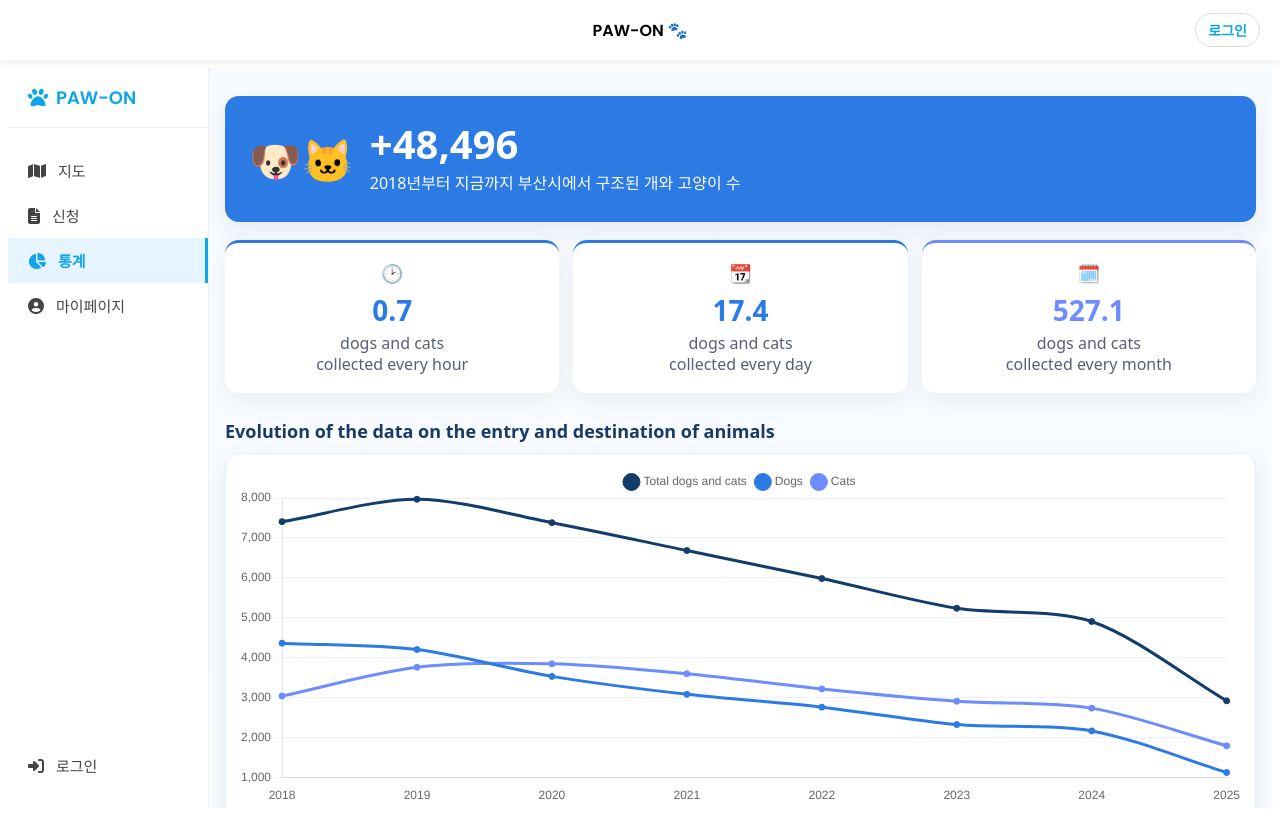
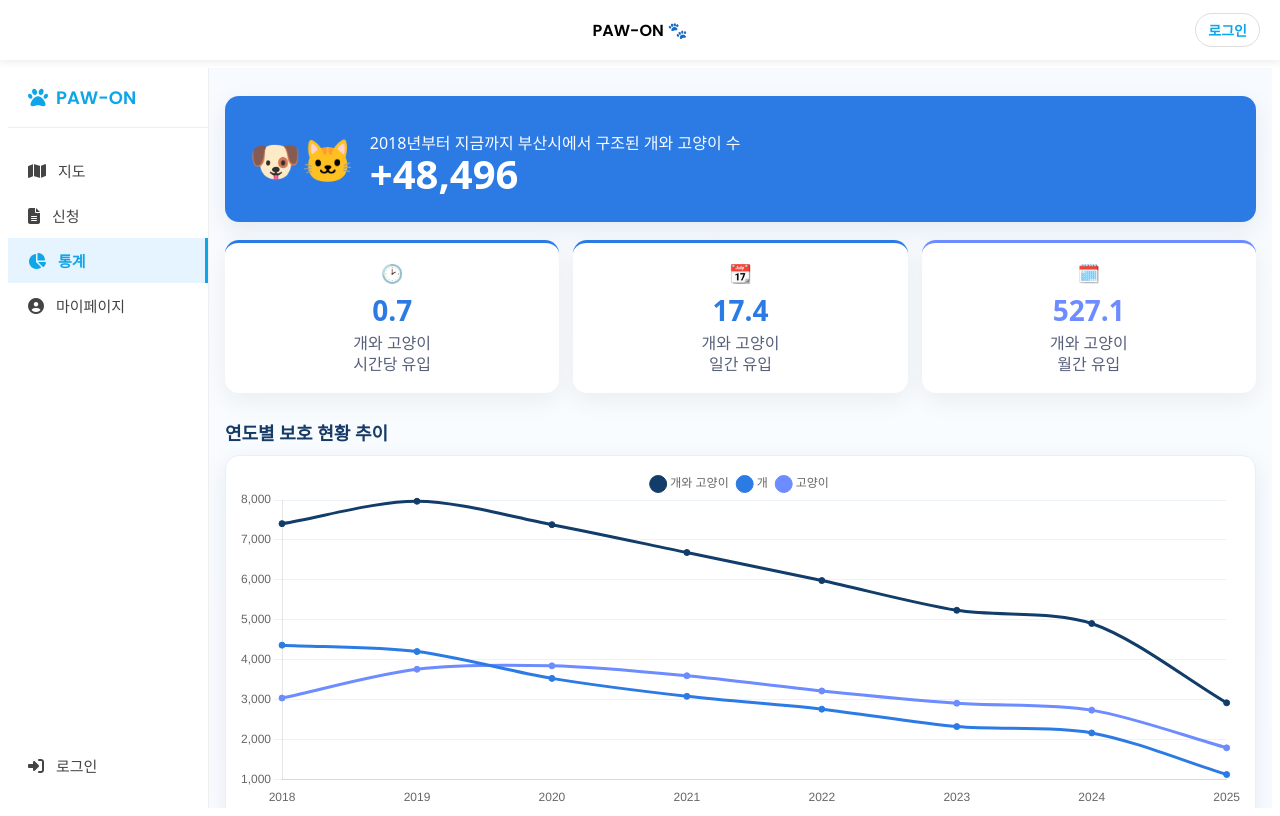
Before and after one commit to DIVE2025-updown/dive2025_FE, a Vue app: page /stats in a window 1280 px wide. Built offline with nearby package versions, Linux system fonts and the light colour scheme; no server answers.

Commit message:
feat(stats): stats 페이지 번역

```diff
--- a/src/components/stats/YearlyArrivalDonut.vue
+++ b/src/components/stats/YearlyArrivalDonut.vue
@@ -34,9 +34,13 @@ watch(
 watch(selected, (v) => emit('update:modelValue', v));
 
 /** 계산 데이터 */
-const current = computed(() => props.dataByYear[selected.value] || { dogs: 0, cats: 0 });
+const current = computed(
+    () => props.dataByYear[selected.value] || { dogs: 0, cats: 0 }
+);
 const totals = computed(() => current.value.dogs + current.value.cats);
-const dogPct = computed(() => (totals.value ? (current.value.dogs / totals.value) * 100 : 0));
+const dogPct = computed(() =>
+    totals.value ? (current.value.dogs / totals.value) * 100 : 0
+);
 const catPct = computed(() => 100 - dogPct.value);
 
 /** 차트 플러그인: 중앙 아이콘/텍스트 */
@@ -71,7 +75,12 @@ const donutData = computed(() => ({
 
 const donutOptions = {
     animation: { duration: 600, easing: 'easeOutCubic' },
-    plugins: { legend: { display: false }, tooltip: { callbacks: { label: (c) => `${c.label}: ${c.raw.toFixed(1)}%` } } },
+    plugins: {
+        legend: { display: false },
+        tooltip: {
+            callbacks: { label: (c) => `${c.label}: ${c.raw.toFixed(1)}%` },
+        },
+    },
 };
 </script>
 
@@ -83,12 +92,16 @@ const donutOptions = {
         </div>
 
         <!-- 타이틀/설명 -->
-        <h2 class="title">How many dogs or cats arrive at shelters?</h2>
-        <p class="desc">Discover how many animals arrive at shelters and how their characteristics are distributed. Is there anything that surprises you?</p>
+        <h2 class="title">보호소에는 몇 마리의 개와 고양이가 들어올까요?</h2>
+        <p class="desc">
+            보호소에 들어오는 동물의 수와 그들의 특징이 어떻게 분포되어 있는지
+            확인할 수 있습니다.
+        </p>
 
         <!-- "In {year} were taken in..." -->
         <div class="subhead">
-            In <span class="year">{{ selected }}</span> were taken in…
+            <span class="year">{{ selected }}</span> 년에 보호된 동물은 아래와
+            같아요.
         </div>
 
         <!-- 본문: 왼쪽(개), 도넛, 오른쪽(고양이) -->
@@ -100,11 +113,17 @@ const donutOptions = {
                 <div class="count">
                     <AnimatedCounter :value="current.dogs" :duration="800" />
                 </div>
-                <div class="label">DOGS</div>
+                <div class="label">개</div>
             </div>
 
             <div class="ring">
-                <ChartCanvas type="doughnut" :data="donutData" :options="donutOptions" :plugins="[centerTextPlugin]" :height="240" />
+                <ChartCanvas
+                    type="doughnut"
+                    :data="donutData"
+                    :options="donutOptions"
+                    :plugins="[centerTextPlugin]"
+                    :height="240"
+                />
             </div>
 
             <div class="side right" :style="{ '--c': colors.cat }">
@@ -114,7 +133,7 @@ const donutOptions = {
                 <div class="count">
                     <AnimatedCounter :value="current.cats" :duration="800" />
                 </div>
-                <div class="label">CATS</div>
+                <div class="label">고양이</div>
             </div>
         </div>
     </section>
@@ -126,6 +145,7 @@ const donutOptions = {
     border-radius: 18px;
     padding: 28px 26px 30px;
     box-shadow: 0 10px 30px rgba(16, 44, 84, 0.08);
+    margin-top: 30px;
 }
 .tabs-wrap {
     display: flex;
--- a/src/router/index.js
+++ b/src/router/index.js
@@ -30,7 +30,7 @@ const router = createRouter({
                 {
                     path: 'stats',
                     name: 'stats',
-                    component: Stats,
+                    component: Apply2,
                 },
                 {
                     path: 'mypage',
--- a/src/views/Apply2.vue
+++ b/src/views/Apply2.vue
@@ -43,7 +43,16 @@ const theme = reactive({
 const totals = { total: 48496, perHour: 0.7, perDay: 17.4, perMonth: 527.1 };
 const split = { dogs: 2169, cats: 2739, dogPct: 44.2, catPct: 55.8 };
 /** ===== 1) 라인 차트 ===== */
-const lineYears = ['2018', '2019', '2020', '2021', '2022', '2023', '2024', '2025'];
+const lineYears = [
+    '2018',
+    '2019',
+    '2020',
+    '2021',
+    '2022',
+    '2023',
+    '2024',
+    '2025',
+];
 const lineTotals = [7408, 7969, 7382, 6685, 5983, 5239, 4908, 2922];
 const lineDogs = [4366, 4206, 3534, 3085, 2764, 2327, 2169, 1127];
 const lineCats = [3042, 3763, 3848, 3600, 3219, 2912, 2739, 1795];
@@ -51,19 +60,52 @@ const lineCats = [3042, 3763, 3848, 3600, 3219, 2912, 2739, 1795];
 const lineData = computed(() => ({
     labels: lineYears,
     datasets: [
-        { label: 'Total dogs and cats', data: lineTotals, borderColor: theme.lineTotal, backgroundColor: theme.lineTotal, pointRadius: 3, tension: 0.3 },
-        { label: 'Dogs', data: lineDogs, borderColor: theme.lineDog, backgroundColor: theme.lineDog, pointRadius: 3, tension: 0.3 },
-        { label: 'Cats', data: lineCats, borderColor: theme.lineCat, backgroundColor: theme.lineCat, pointRadius: 3, tension: 0.3 },
+        {
+            label: '개와 고양이',
+            data: lineTotals,
+            borderColor: theme.lineTotal,
+            backgroundColor: theme.lineTotal,
+            pointRadius: 3,
+            tension: 0.3,
+        },
+        {
+            label: '개',
+            data: lineDogs,
+            borderColor: theme.lineDog,
+            backgroundColor: theme.lineDog,
+            pointRadius: 3,
+            tension: 0.3,
+        },
+        {
+            label: '고양이',
+            data: lineCats,
+            borderColor: theme.lineCat,
+            backgroundColor: theme.lineCat,
+            pointRadius: 3,
+            tension: 0.3,
+        },
     ],
 }));
 const lineOptions = {
     scales: {
-        y: { ticks: { callback: (v) => Number(v).toLocaleString() }, grid: { color: '#edf2f9' } },
+        y: {
+            ticks: { callback: (v) => Number(v).toLocaleString() },
+            grid: { color: '#edf2f9' },
+        },
         x: { grid: { display: false } },
     },
     plugins: {
-        legend: { display: true, position: 'top', labels: { usePointStyle: true } },
-        tooltip: { callbacks: { label: (ctx) => `${ctx.dataset.label}: ${ctx.raw.toLocaleString()}` } },
+        legend: {
+            display: true,
+            position: 'top',
+            labels: { usePointStyle: true },
+        },
+        tooltip: {
+            callbacks: {
+                label: (ctx) =>
+                    `${ctx.dataset.label}: ${ctx.raw.toLocaleString()}`,
+            },
+        },
     },
 };
 
@@ -71,62 +113,147 @@ const lineOptions = {
 const stackedHBar = (showLegend = false) => ({
     indexAxis: 'y',
     scales: {
-        x: { stacked: true, max: 100, ticks: { callback: (v) => `${v}%` }, grid: { color: '#edf2f9' } },
+        x: {
+            stacked: true,
+            max: 100,
+            ticks: { callback: (v) => `${v}%` },
+            grid: { color: '#edf2f9' },
+        },
         y: { stacked: true, grid: { display: false } },
     },
-    plugins: { legend: { display: showLegend }, tooltip: { callbacks: { label: (c) => `${c.dataset.label}: ${c.raw}%` } } },
+    plugins: {
+        legend: { display: showLegend },
+        tooltip: {
+            callbacks: { label: (c) => `${c.dataset.label}: ${c.raw}%` },
+        },
+    },
 });
 
 /** ===== 3) 품종 ===== */
 const breedData = computed(() => ({
-    labels: ['Dogs', 'Cats'],
+    labels: ['개', '고양이'],
     datasets: [
-        { label: 'Breed', data: [27, 5], backgroundColor: theme.bar1, borderRadius: 8, barThickness: 24 },
-        { label: 'Mixed-breed', data: [73, 95], backgroundColor: theme.bar2, borderRadius: 8, barThickness: 24 },
+        {
+            label: '순종',
+            data: [27, 5],
+            backgroundColor: theme.bar1,
+            borderRadius: 8,
+            barThickness: 24,
+        },
+        {
+            label: '믹스견',
+            data: [73, 95],
+            backgroundColor: theme.bar2,
+            borderRadius: 8,
+            barThickness: 24,
+        },
     ],
 }));
 
 /** ===== 4) 나이 ===== */
 const ageData = computed(() => ({
-    labels: ['Dogs', 'Cats'],
+    labels: ['개', '고양이'],
     datasets: [
-        { label: 'Puppy/Kitten', data: [24, 49], backgroundColor: theme.bar1, borderRadius: 8, barThickness: 24 },
-        { label: 'Adult', data: [60, 43], backgroundColor: theme.bar2, borderRadius: 8, barThickness: 24 },
-        { label: 'Senior', data: [16, 8], backgroundColor: theme.bar3, borderRadius: 8, barThickness: 24 },
+        {
+            label: '새끼',
+            data: [24, 49],
+            backgroundColor: theme.bar1,
+            borderRadius: 8,
+            barThickness: 24,
+        },
+        {
+            label: '성체',
+            data: [60, 43],
+            backgroundColor: theme.bar2,
+            borderRadius: 8,
+            barThickness: 24,
+        },
+        {
+            label: '노령',
+            data: [16, 8],
+            backgroundColor: theme.bar3,
+            borderRadius: 8,
+            barThickness: 24,
+        },
     ],
 }));
 
 /** ===== 5) 건강 상태 ===== */
 const healthData = computed(() => ({
-    labels: ['Dogs', 'Cats'],
+    labels: ['개', '고양이'],
     datasets: [
-        { label: 'Injured', data: [14, 15], backgroundColor: theme.bar1, borderRadius: 8, barThickness: 24 },
-        { label: 'Healthy', data: [59, 48], backgroundColor: theme.bar2, borderRadius: 8, barThickness: 24 },
-        { label: 'Sick', data: [28, 38], backgroundColor: theme.bar3, borderRadius: 8, barThickness: 24 },
+        {
+            label: '부상',
+            data: [14, 15],
+            backgroundColor: theme.bar1,
+            borderRadius: 8,
+            barThickness: 24,
+        },
+        {
+            label: '건강',
+            data: [59, 48],
+            backgroundColor: theme.bar2,
+            borderRadius: 8,
+            barThickness: 24,
+        },
+        {
+            label: '질병',
+            data: [28, 38],
+            backgroundColor: theme.bar3,
+            borderRadius: 8,
+            barThickness: 24,
+        },
     ],
 }));
 
 /** ===== 6) 크기(개) - 단일 가로 바 ===== */
 const sizeDogData = computed(() => ({
-    labels: ['Small', 'Medium', 'Large'],
-    datasets: [{ label: 'Dogs', data: [18, 53, 29], backgroundColor: [theme.bar1, theme.bar2, theme.bar3], borderRadius: 8, barThickness: 24 }],
+    labels: ['소형', '중형', '대형'],
+    datasets: [
+        {
+            label: '개',
+            data: [18, 53, 29],
+            backgroundColor: [theme.bar1, theme.bar2, theme.bar3],
+            borderRadius: 8,
+            barThickness: 24,
+        },
+    ],
 }));
 const hBar = {
     indexAxis: 'y',
     scales: {
-        x: { max: 100, ticks: { callback: (v) => `${v}%` }, grid: { color: '#edf2f9' } },
+        x: {
+            max: 100,
+            ticks: { callback: (v) => `${v}%` },
+            grid: { color: '#edf2f9' },
+        },
         y: { grid: { display: false } },
     },
-    plugins: { legend: { display: false }, tooltip: { callbacks: { label: (c) => `${c.raw}%` } } },
+    plugins: {
+        legend: { display: false },
+        tooltip: { callbacks: { label: (c) => `${c.raw}%` } },
+    },
 };
 
 /** ===== 7) 계절 + 값 라벨 플러그인 ===== */
-const seasonLabels = ['Jan–Mar', 'Apr–Jun', 'Jul–Sep', 'Oct–Dec'];
+const seasonLabels = ['1월 - 3월', '4월 - 6월', '7월 - 9월', '10월 - 12월'];
 const seasonData = computed(() => ({
     labels: seasonLabels,
     datasets: [
-        { label: 'Dogs', data: [26, 24, 28, 23], backgroundColor: theme.dog, borderRadius: 6, barThickness: 26 },
-        { label: 'Cats', data: [19, 33, 31, 17], backgroundColor: theme.cat, borderRadius: 6, barThickness: 26 },
+        {
+            label: '개',
+            data: [26, 24, 28, 23],
+            backgroundColor: theme.dog,
+            borderRadius: 6,
+            barThickness: 26,
+        },
+        {
+            label: '고양이',
+            data: [19, 33, 31, 17],
+            backgroundColor: theme.cat,
+            borderRadius: 6,
+            barThickness: 26,
+        },
     ],
 }));
 const valueLabelPlugin = {
@@ -151,12 +278,18 @@ const valueLabelPlugin = {
 };
 const seasonOptions = {
     scales: {
-        y: { max: 40, ticks: { callback: (v) => `${v}%` }, grid: { color: '#edf2f9' } },
+        y: {
+            max: 40,
+            ticks: { callback: (v) => `${v}%` },
+            grid: { color: '#edf2f9' },
+        },
         x: { grid: { display: false } },
     },
     plugins: {
         legend: { display: true, position: 'bottom' },
-        tooltip: { callbacks: { label: (c) => `${c.dataset.label}: ${c.raw}%` } },
+        tooltip: {
+            callbacks: { label: (c) => `${c.dataset.label}: ${c.raw}%` },
+        },
         valueLabel: { color: '#233549' },
     },
 };
@@ -164,11 +297,23 @@ const seasonOptions = {
 /** ===== 8) 마이크로칩 미니 도넛 ===== */
 const chipDogs = computed(() => ({
     labels: ['With chip', 'No chip'],
-    datasets: [{ data: [25, 75], backgroundColor: [theme.dog, theme.neutral], cutout: '72%' }],
+    datasets: [
+        {
+            data: [25, 75],
+            backgroundColor: [theme.dog, theme.neutral],
+            cutout: '72%',
+        },
+    ],
 }));
 const chipCats = computed(() => ({
     labels: ['With chip', 'No chip'],
-    datasets: [{ data: [5, 95], backgroundColor: [theme.cat, theme.neutral], cutout: '72%' }],
+    datasets: [
+        {
+            data: [5, 95],
+            backgroundColor: [theme.cat, theme.neutral],
+            cutout: '72%',
+        },
+    ],
 }));
 
 /** 미니 도넛 중앙 텍스트 플러그인 */
@@ -199,36 +344,66 @@ const centerTextPlugin = {
             <div class="hero-inner">
                 <div class="hero-icon">🐶🐱</div>
                 <div class="hero-text">
-                    <div class="hero-number">+{{ totals.total.toLocaleString() }}</div>
-                    <div class="hero-desc">2018년부터 지금까지 부산시에서 구조된 개와 고양이 수</div>
+                    <div class="hero-desc">
+                        2018년부터 지금까지 부산시에서 구조된 개와 고양이 수
+                    </div>
+                    <div class="hero-number">
+                        +{{ totals.total.toLocaleString() }}
+                    </div>
                 </div>
             </div>
         </section>
 
         <!-- 요약 수치 (블루 포인트) -->
         <section class="quick">
-            <QuickStat icon="🕑" :value="totals.perHour" :lines="['dogs and cats', 'collected every hour']" :accentColor="theme.dog" />
-            <QuickStat icon="📆" :value="totals.perDay" :lines="['dogs and cats', 'collected every day']" :accentColor="theme.dog" />
-            <QuickStat icon="🗓️" :value="totals.perMonth.toLocaleString()" :lines="['dogs and cats', 'collected every month']" :accentColor="theme.cat" />
+            <QuickStat
+                icon="🕑"
+                :value="totals.perHour"
+                :lines="['개와 고양이', '시간당 유입']"
+                :accentColor="theme.dog"
+            />
+            <QuickStat
+                icon="📆"
+                :value="totals.perDay"
+                :lines="['개와 고양이', '일간 유입']"
+                :accentColor="theme.dog"
+            />
+            <QuickStat
+                icon="🗓️"
+                :value="totals.perMonth.toLocaleString()"
+                :lines="['개와 고양이', '월간 유입']"
+                :accentColor="theme.cat"
+            />
         </section>
 
         <!-- 라인 차트 -->
         <section class="panel">
-            <h3>Evolution of the data on the entry and destination of animals</h3>
+            <h3>연도별 보호 현황 추이</h3>
             <div class="card tall">
-                <ChartCanvas type="line" :data="lineData" :options="lineOptions" :height="340" />
+                <ChartCanvas
+                    type="line"
+                    :data="lineData"
+                    :options="lineOptions"
+                    :height="340"
+                />
             </div>
         </section>
 
         <!-- 도넛 + 캡션 2개 (블루 톤) -->
         <section class="panel">
-            <h3>How many dogs or cats arrive at shelters?</h3>
-            <p class="sub">In 2024 were taken in…</p>
+            <h3>보호소 유입 현황</h3>
+            <p class="sub">2024년 유입 현황</p>
             <div class="two">
-                <DonutBlock :pct="split.dogPct" :totalText="`${split.dogs.toLocaleString()} DOGS`" :mainColor="theme.dog" :neutralColor="theme.neutral" height="200" />
+                <DonutBlock
+                    :pct="split.dogPct"
+                    :totalText="`${split.dogs.toLocaleString()} 개`"
+                    :mainColor="theme.dog"
+                    :neutralColor="theme.neutral"
+                    height="200"
+                />
                 <DonutBlock
                     :pct="split.catPct"
-                    :totalText="`${split.cats.toLocaleString()} CATS`"
+                    :totalText="`${split.cats.toLocaleString()} 고양이`"
                     :mainColor="theme.cat"
                     :neutralColor="theme.neutral"
                     height="200"
@@ -240,60 +415,102 @@ const centerTextPlugin = {
         <!-- 중간 3개 (블루 막대 + 고정 높이) -->
         <section class="grid3">
             <div class="card">
-                <h4>What breed are the animals?</h4>
-                <ChartCanvas type="bar" :data="breedData" :options="stackedHBar(true)" :height="170" />
+                <h4>품종 분포</h4>
+                <ChartCanvas
+                    type="bar"
+                    :data="breedData"
+                    :options="stackedHBar(true)"
+                    :height="170"
+                />
             </div>
             <div class="card">
-                <h4>At what age do they arrive?</h4>
-                <ChartCanvas type="bar" :data="ageData" :options="stackedHBar(true)" :height="170" />
+                <h4>나이 분포</h4>
+                <ChartCanvas
+                    type="bar"
+                    :data="ageData"
+                    :options="stackedHBar(true)"
+                    :height="170"
+                />
             </div>
             <div class="card">
-                <h4>What is their health condition when they arrive?</h4>
-                <ChartCanvas type="bar" :data="healthData" :options="stackedHBar(true)" :height="170" />
+                <h4>입소시 건강 상태</h4>
+                <ChartCanvas
+                    type="bar"
+                    :data="healthData"
+                    :options="stackedHBar(true)"
+                    :height="170"
+                />
             </div>
         </section>
 
-        <YearlyArrivalDonut :years="years" :dataByYear="arrivals" :colors="colors" />
+        <YearlyArrivalDonut
+            :years="years"
+            :dataByYear="arrivals"
+            :colors="colors"
+        />
 
         <!-- 크기(개) -->
         <section class="panel">
             <div class="card">
-                <h4>What size are the dogs?</h4>
-                <ChartCanvas type="bar" :data="sizeDogData" :options="hBar" :height="180" />
+                <h4>개 체구 분포</h4>
+                <ChartCanvas
+                    type="bar"
+                    :data="sizeDogData"
+                    :options="hBar"
+                    :height="180"
+                />
             </div>
         </section>
 
         <!-- 계절 -->
         <section class="panel">
             <div class="card tall">
-                <h4>In which season do most animals arrive?</h4>
-                <ChartCanvas type="bar" :data="seasonData" :options="seasonOptions" :plugins="[valueLabelPlugin]" :height="260" />
+                <h4>계절별 유입 현황</h4>
+                <ChartCanvas
+                    type="bar"
+                    :data="seasonData"
+                    :options="seasonOptions"
+                    :plugins="[valueLabelPlugin]"
+                    :height="260"
+                />
             </div>
         </section>
 
         <!-- 마이크로칩 -->
         <section class="panel">
-            <h4>Animals collected that had a microchip</h4>
+            <h4>마이크로칩 등록 현황</h4>
             <div class="two">
                 <div class="mini-donut">
                     <ChartCanvas
                         type="doughnut"
                         :data="chipDogs"
-                        :options="{ plugins: { legend: { display: false }, tooltip: { enabled: false }, centerText: { text: '25%', color: theme.dog } } }"
+                        :options="{
+                            plugins: {
+                                legend: { display: false },
+                                tooltip: { enabled: false },
+                                centerText: { text: '25%', color: theme.dog },
+                            },
+                        }"
                         :plugins="[centerTextPlugin]"
                         :height="140"
                     />
-                    <div class="mini-label">Dogs</div>
+                    <div class="mini-label">개</div>
                 </div>
                 <div class="mini-donut">
                     <ChartCanvas
                         type="doughnut"
                         :data="chipCats"
-                        :options="{ plugins: { legend: { display: false }, tooltip: { enabled: false }, centerText: { text: '5%', color: theme.cat } } }"
+                        :options="{
+                            plugins: {
+                                legend: { display: false },
+                                tooltip: { enabled: false },
+                                centerText: { text: '5%', color: theme.cat },
+                            },
+                        }"
                         :plugins="[centerTextPlugin]"
                         :height="140"
                     />
-                    <div class="mini-label">Cats</div>
+                    <div class="mini-label">고양이</div>
                 </div>
             </div>
         </section>
@@ -304,7 +521,8 @@ const centerTextPlugin = {
 .stats-page {
     --radius: 14px;
     --shadow: 0 8px 24px rgba(16, 44, 84, 0.08);
-    font-family: ui-sans-serif, system-ui, -apple-system, 'Segoe UI', Roboto, 'Helvetica Neue', Arial, 'Noto Sans';
+    font-family: ui-sans-serif, system-ui, -apple-system, 'Segoe UI', Roboto,
+        'Helvetica Neue', Arial, 'Noto Sans';
     color: #1f2d3d;
     max-width: 1040px;
     margin: 0 auto;
```
Also changed, not shown: src/components/Statics/ArrivalDistribution.vue (+30 -12 lines).
